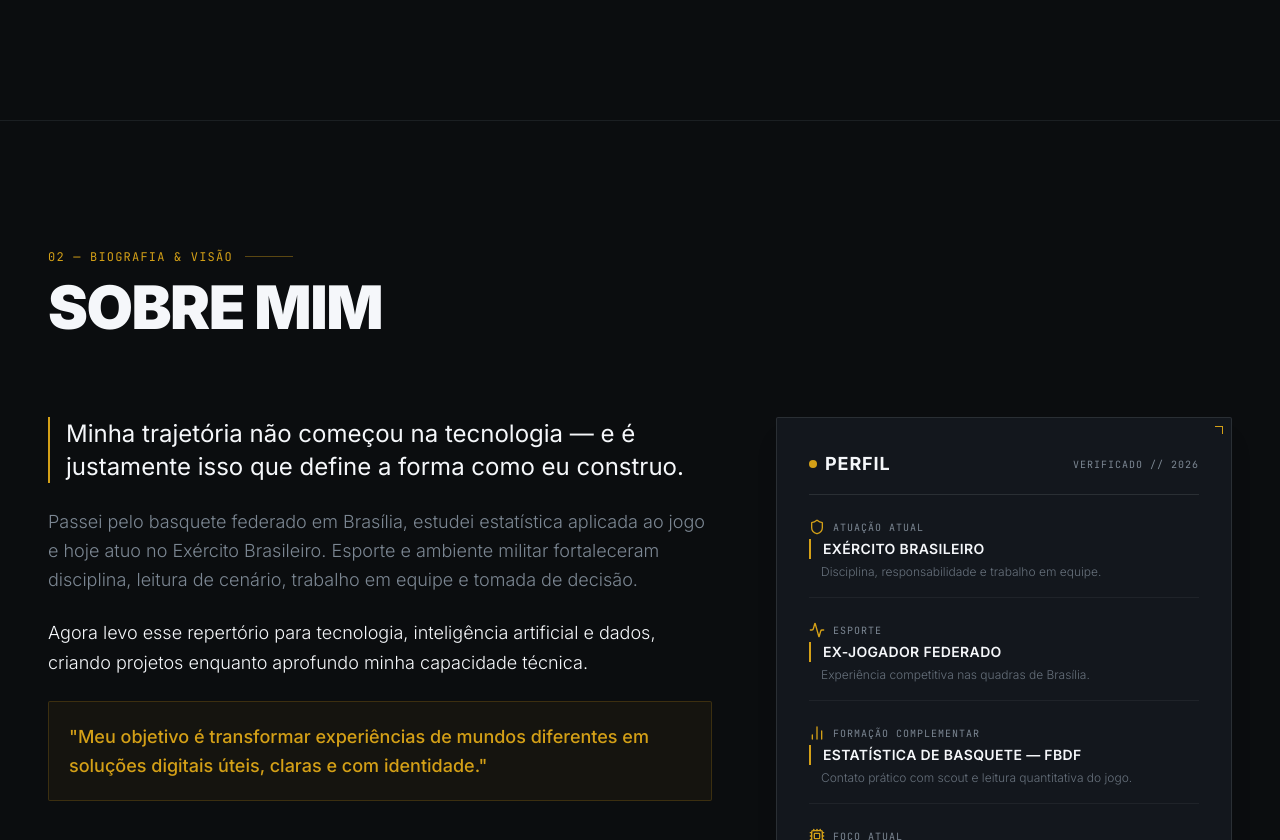
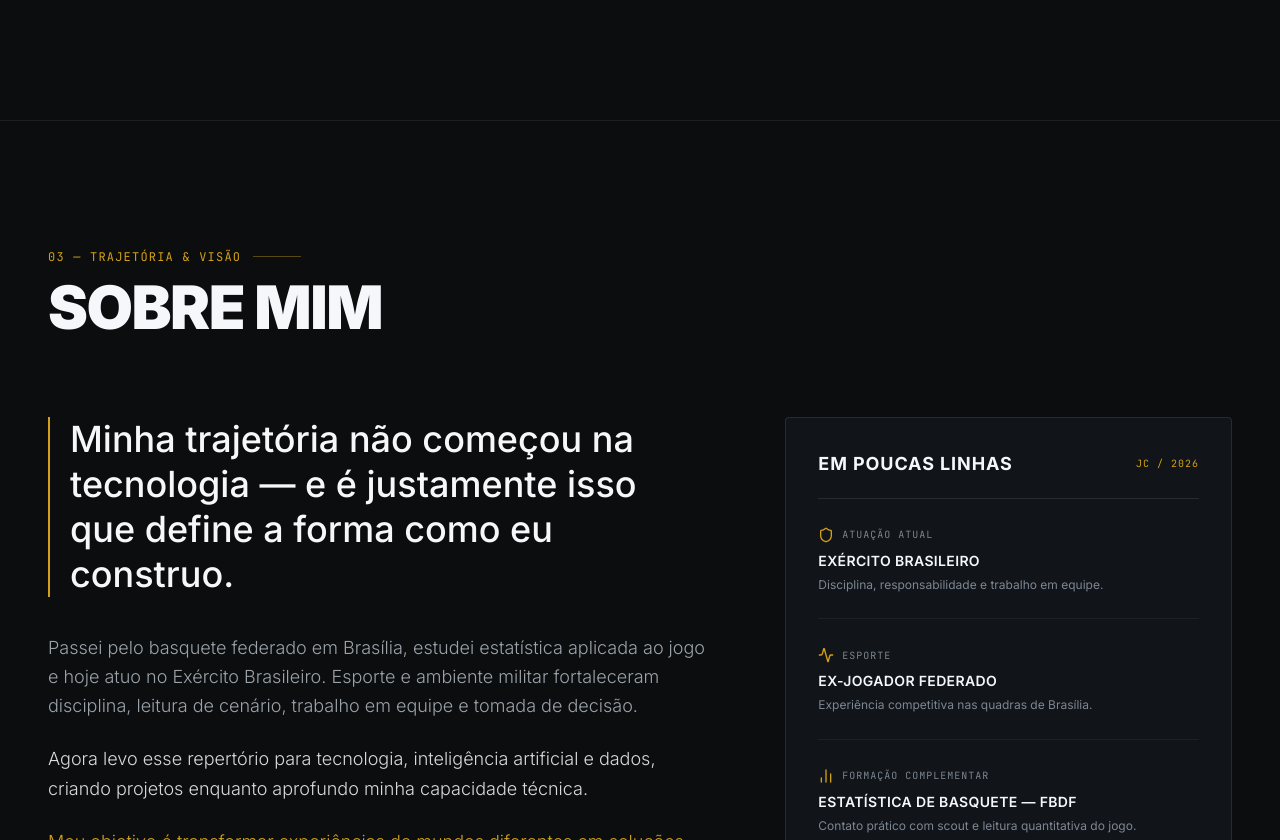
Before and after one commit to caina-kng/Portifolio-Pessoal, a React (Vite) app: page / in a window 1280 px wide. Shown: the part 1960-2800 px from the top of the page. Built offline with nearby package versions, Linux system fonts and the light colour scheme.

Commit message:
simplify about section and remove production placeholder

```diff
--- a/src/components/About.tsx
+++ b/src/components/About.tsx
@@ -1,183 +1,50 @@
 import React from 'react';
 import { motion } from 'motion/react';
-import { User, Shield, Activity, BarChart2, Cpu, Camera } from 'lucide-react';
-import { ABOUT_TEXTS, PROFILE_FACTS, PERSONAL_INFO } from '../data/portfolioData';
-import { AbstractTacticalGraphic } from './AbstractTacticalGraphic';
+import { Shield, Activity, BarChart2, Cpu } from 'lucide-react';
+import { ABOUT_TEXTS, PROFILE_FACTS } from '../data/portfolioData';
+
+const icons = [Shield, Activity, BarChart2, Cpu];
 
 export const About: React.FC = () => {
-  const getFactIcon = (index: number) => {
-    switch (index) {
-      case 0:
-        return <Shield className="w-4 h-4 text-[#D4A017]" />;
-      case 1:
-        return <Activity className="w-4 h-4 text-[#D4A017]" />;
-      case 2:
-        return <BarChart2 className="w-4 h-4 text-[#D4A017]" />;
-      case 3:
-        return <Cpu className="w-4 h-4 text-[#D4A017]" />;
-      default:
-        return <User className="w-4 h-4 text-[#D4A017]" />;
-    }
-  };
-
   return (
-    <section
-      id="about"
-      aria-label="Sobre Mim"
-      className="relative py-24 sm:py-32 px-6 sm:px-8 lg:px-12 max-w-7xl mx-auto border-t border-[#7C8793]/15"
-    >
-      {/* Section Header */}
-      <div className="flex flex-col mb-16 sm:mb-20">
-        <motion.div
-          initial={{ opacity: 0, y: 14 }}
-          whileInView={{ opacity: 1, y: 0 }}
-          viewport={{ once: true, margin: '-60px' }}
-          transition={{ duration: 0.8, ease: [0.22, 1, 0.36, 1] }}
-          className="flex items-center gap-3 mb-3"
-        >
-          <span className="font-mono-tech text-xs tracking-widest text-[#D4A017] uppercase">
-            02 — BIOGRAFIA & VISÃO
-          </span>
-          <div className="h-[1px] w-12 bg-[#D4A017]/40" />
+    <section id="about" aria-label="Sobre Mim" className="relative py-24 sm:py-32 px-6 sm:px-8 lg:px-12 max-w-7xl mx-auto border-t border-[#7C8793]/15">
+      <div className="flex flex-col mb-14 sm:mb-20">
+        <motion.div initial={{ opacity: 0, y: 12 }} whileInView={{ opacity: 1, y: 0 }} viewport={{ once: true }} className="flex items-center gap-3 mb-3">
+          <span className="font-mono-tech text-xs tracking-widest text-[#D4A017] uppercase">03 — TRAJETÓRIA & VISÃO</span>
+          <div className="h-px w-12 bg-[#D4A017]/40" />
         </motion.div>
-
-        <motion.h2
-          initial={{ opacity: 0, y: 18 }}
-          whileInView={{ opacity: 1, y: 0 }}
-          viewport={{ once: true, margin: '-60px' }}
-          transition={{ duration: 0.85, delay: 0.08, ease: [0.22, 1, 0.36, 1] }}
-          className="font-display font-black text-4xl sm:text-5xl md:text-6xl text-[#F5F7FA] tracking-tight uppercase"
-        >
-          SOBRE MIM
-        </motion.h2>
+        <motion.h2 initial={{ opacity: 0, y: 16 }} whileInView={{ opacity: 1, y: 0 }} viewport={{ once: true }} className="font-display font-black text-4xl sm:text-5xl md:text-6xl text-[#F5F7FA] tracking-tight uppercase">SOBRE MIM</motion.h2>
       </div>
 
-      {/* Main 2-Column Editorial Grid */}
-      <div className="grid grid-cols-1 lg:grid-cols-12 gap-12 lg:gap-16 items-start">
-        {/* Left Column: Human Narrative & Photo Frame */}
-        <motion.div
-          initial={{ opacity: 0, y: 20 }}
-          whileInView={{ opacity: 1, y: 0 }}
-          viewport={{ once: true, margin: '-60px' }}
-          transition={{ duration: 0.9, delay: 0.16, ease: [0.22, 1, 0.36, 1] }}
-          className="lg:col-span-7 flex flex-col gap-8"
-        >
-          {/* Paragraphs with editorial typography */}
-          <div className="space-y-6 text-[#F5F7FA]/90 text-base sm:text-lg leading-relaxed font-light">
-            <p className="text-xl sm:text-2xl font-normal text-[#F5F7FA] leading-snug border-l-2 border-[#D4A017] pl-4">
-              {ABOUT_TEXTS[0]}
-            </p>
-
-            <p className="text-[#7C8793] leading-relaxed">
-              {ABOUT_TEXTS[1]}
-            </p>
-
-            <p className="text-[#F5F7FA] leading-relaxed">
-              {ABOUT_TEXTS[2]}
-            </p>
-
-            <p className="text-[#D4A017] font-medium leading-relaxed bg-[#D4A017]/5 p-5 border border-[#D4A017]/20 rounded-xs">
-              "{ABOUT_TEXTS[3]}"
-            </p>
+      <div className="grid grid-cols-1 lg:grid-cols-12 gap-12 lg:gap-20 items-start">
+        <motion.div initial={{ opacity: 0, y: 18 }} whileInView={{ opacity: 1, y: 0 }} viewport={{ once: true }} className="lg:col-span-7">
+          <p className="text-2xl sm:text-3xl md:text-4xl font-display font-medium text-[#F5F7FA] leading-tight border-l-2 border-[#D4A017] pl-5 mb-9">{ABOUT_TEXTS[0]}</p>
+          <div className="space-y-6 max-w-2xl text-base sm:text-lg leading-relaxed font-light">
+            <p className="text-[#9AA2AA]">{ABOUT_TEXTS[1]}</p>
+            <p className="text-[#D7DADD]">{ABOUT_TEXTS[2]}</p>
+            <p className="text-[#D4A017]">{ABOUT_TEXTS[3]}</p>
           </div>
-
-          {/* Reserved Photo Space Placeholder */}
-          <div
-            id="photo-placeholder-frame"
-            className="relative rounded-sm border border-dashed border-[#7C8793]/40 bg-[#13171D]/60 p-6 sm:p-8 flex flex-col sm:flex-row items-center gap-6 mt-4 hover:border-[#D4A017]/60 transition-colors duration-300 ease-cinematic"
-          >
-            {PERSONAL_INFO.photoUrl ? (
-              <img
-                src={PERSONAL_INFO.photoUrl}
-                alt="Fotografia de João Cainã"
-                className="w-24 h-24 sm:w-28 sm:h-28 rounded-xs object-cover border border-[#D4A017]/40"
-              />
-            ) : (
-              <div className="w-20 h-20 sm:w-24 sm:h-24 rounded-xs bg-[#0D0F12] border border-[#7C8793]/30 flex flex-col items-center justify-center text-[#7C8793] shrink-0">
-                <Camera className="w-7 h-7 text-[#D4A017]/70 mb-1" />
-                <span className="font-mono-tech text-[9px] text-[#7C8793]">FOTO</span>
-              </div>
-            )}
-
-            <div className="flex flex-col text-center sm:text-left">
-              <span className="font-mono-tech text-xs tracking-widest text-[#D4A017] uppercase font-semibold">
-                ESPAÇO RESERVADO PARA FOTO DE JOÃO CAINÃ
-              </span>
-              <p className="text-xs text-[#7C8793] mt-1 leading-relaxed">
-                Área preparada para inclusão de fotografia pessoal. Para adicionar sua foto, basta inserir o arquivo na pasta <code className="text-[#F5F7FA] font-mono-tech">/public/</code> e atualizar a constante <code className="text-[#D4A017] font-mono-tech">photoUrl</code> no arquivo de dados.
-              </p>
-            </div>
+          <div className="mt-12 pt-6 border-t border-[#F5F7FA]/10 flex flex-wrap gap-x-8 gap-y-3 font-mono-tech text-[10px] sm:text-xs uppercase tracking-widest text-[#7C8793]">
+            <span>Brasília, DF</span><span>Basquete</span><span>Exército</span><span>Tecnologia</span><span>IA & Dados</span>
           </div>
         </motion.div>
 
-        {/* Right Column: PERFIL Panel & Tactical Matrix Visual */}
-        <motion.div
-          initial={{ opacity: 0, y: 20, scale: 0.985 }}
-          whileInView={{ opacity: 1, y: 0, scale: 1 }}
-          viewport={{ once: true, margin: '-60px' }}
-          transition={{ duration: 0.9, delay: 0.24, ease: [0.22, 1, 0.36, 1] }}
-          className="lg:col-span-5 flex flex-col gap-8"
-        >
-          {/* Profile Card */}
-          <div
-            id="panel-perfil"
-            className="bg-[#13171D] border border-[#F5F7FA]/10 rounded-xs p-6 sm:p-8 shadow-xl relative overflow-hidden backdrop-blur-sm card-hover-refined"
-          >
-            {/* Corner precision mark from Elegant Dark theme */}
-            <div className="absolute top-0 right-0 p-2">
-              <div className="w-2 h-2 border-t border-r border-[#D4A017]" />
-            </div>
-
-            <div className="flex items-center justify-between border-b border-[#F5F7FA]/10 pb-4 mb-6">
-              <div className="flex items-center gap-2">
-                <div className="w-2 h-2 bg-[#D4A017] rounded-full" />
-                <h3 className="font-display font-bold text-lg text-[#F5F7FA] tracking-wider uppercase">
-                  PERFIL
-                </h3>
-              </div>
-              <span className="font-mono-tech text-[10px] text-[#7C8793] uppercase tracking-widest">
-                VERIFICADO // 2026
-              </span>
-            </div>
-
-            {/* Structured Facts */}
-            <div className="space-y-6">
-              {PROFILE_FACTS.map((fact, index) => (
-                <div
-                  key={index}
-                  id={`profile-fact-${index}`}
-                  className="group flex flex-col gap-1 pb-4 border-b border-[#F5F7FA]/5 last:border-none last:pb-0"
-                >
-                  <div className="flex items-center gap-2">
-                    {getFactIcon(index)}
-                    <span className="font-mono-tech text-[10px] text-[#7C8793] tracking-widest uppercase">
-                      {fact.label}
-                    </span>
-                  </div>
-
-                  <p className="text-xs sm:text-sm font-semibold tracking-wide border-l-2 border-[#D4A017] pl-3 text-[#F5F7FA] group-hover:text-[#D4A017] transition-colors uppercase">
-                    {fact.value}
-                  </p>
-
-                  {fact.subtext && (
-                    <span className="text-xs text-[#7C8793]/80 pl-3 leading-normal font-light">
-                      {fact.subtext}
-                    </span>
-                  )}
-                </div>
-              ))}
-            </div>
+        <motion.aside initial={{ opacity: 0, y: 18 }} whileInView={{ opacity: 1, y: 0 }} viewport={{ once: true }} transition={{ delay: .12 }} className="lg:col-span-5 bg-[#111418] border border-[#F5F7FA]/10 p-7 sm:p-8 rounded-sm">
+          <div className="flex items-center justify-between pb-5 mb-7 border-b border-[#F5F7FA]/10">
+            <h3 className="font-display font-bold text-lg text-[#F5F7FA] uppercase tracking-wider">EM POUCAS LINHAS</h3>
+            <span className="font-mono-tech text-[10px] text-[#D4A017] tracking-widest">JC / 2026</span>
           </div>
-
-          {/* Abstract Tactical & Strategy Graphic Component */}
-          <div className="flex flex-col gap-2">
-            <AbstractTacticalGraphic />
-            <div className="flex justify-between items-center text-[10px] font-mono-tech text-[#7C8793] px-1">
-              <span>CONCEITO: MAPA × ESTRATÉGIA × DADOS</span>
-              <span className="text-[#D4A017]">PRECISÃO // 100%</span>
-            </div>
+          <div className="space-y-7">
+            {PROFILE_FACTS.map((fact, index) => {
+              const Icon = icons[index] || Cpu;
+              return <div key={fact.label} className="pb-6 border-b border-[#F5F7FA]/5 last:border-0 last:pb-0">
+                <div className="flex items-center gap-2 mb-2"><Icon className="w-4 h-4 text-[#D4A017]" /><span className="font-mono-tech text-[10px] text-[#7C8793] tracking-widest uppercase">{fact.label}</span></div>
+                <p className="text-sm font-semibold tracking-wide text-[#F5F7FA] uppercase mb-1">{fact.value}</p>
+                {fact.subtext && <p className="text-xs text-[#7C8793] leading-relaxed">{fact.subtext}</p>}
+              </div>;
+            })}
           </div>
-        </motion.div>
+        </motion.aside>
       </div>
     </section>
   );
```
